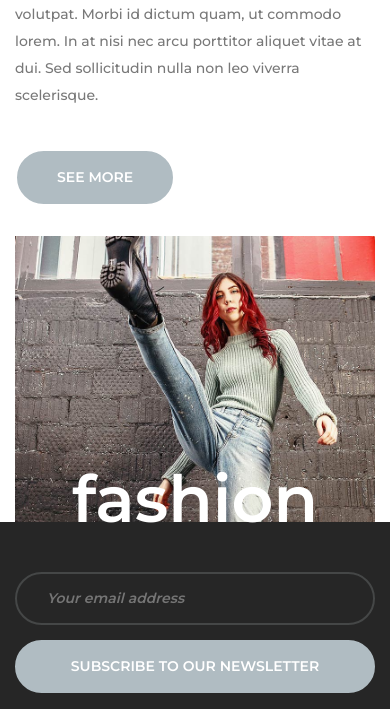
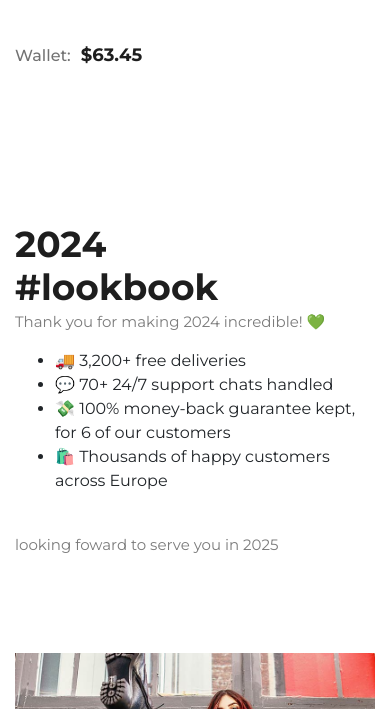
Before and after one commit to htadicha/ecommerce, a Django app: page / in a window 390 px wide. Shown: the part 5791-6500 px from the top of the page. Run offline with Django 5.2, Linux system fonts and the light colour scheme; data comes from the database, SQL or seed files in the repository; data that the repository does not hold is empty; parts of the project's set-up code (start-up, migrations or seed data) failed here and were passed over; some libraries are stand-ins or nearby versions.

Commit message:
responsiveness fixed

```diff
--- a/static/css/style.css
+++ b/static/css/style.css
@@ -76,7 +76,7 @@
 	font-size: 16px;
 }
 
-p {
+p{
 	font-size: 15px;
 	color: #7b7b7b;
 	font-weight: 400;
@@ -103,7 +103,6 @@
 	color: #fff;
 }
 
-ul,
 ol {
 	padding: 0;
 	margin: 0;
@@ -125,6 +124,8 @@
 	font-size: 60px;
 	font-weight: 700;
 }
+
+
 
 .set-bg {
 	background-repeat: no-repeat;
@@ -196,8 +197,8 @@
 	margin-top: -13px;
 	margin-left: -13px;
 	border-radius: 60px;
+	-webkit-animation: loader 0.8s linear infinite;
 	animation: loader 0.8s linear infinite;
-	-webkit-animation: loader 0.8s linear infinite;
 }
 
 @keyframes loader {
--- a/templates/store/categories.html
+++ b/templates/store/categories.html
@@ -50,7 +50,7 @@
                     <div class="single-product-item">
                         <figure>
                             <a href="{{ product.get_url }}">
-                                <img src="{{ product.image.url }}" alt="{{ product.name }}">
+                                <img src="{{ product.image.url }}" alt="{{ product.name }}" style="height: 330px !important; overflow: hidden !important;">
                             </a>
                              {% if product.is_on_deal %}
                             <div class="p-status sale">sale</div>
--- a/templates/store/index.html
+++ b/templates/store/index.html
@@ -76,11 +76,15 @@
                 </div>
             </div>
             <div class="row" id="product-list">
-                {% for product in products %}
-                <div class="col-lg-3 col-sm-6 mix all dresses bags">
-                    <div class="single-product-item">
-                        <figure>
-                            <a href="{{ product.get_url }}"><img src="{{ product.image.url }}" alt="{{ product.name }}"></a>
+                {% for product in products|slice:":12" %}
+                <!-- THE FIX: Added mb-5 (a larger margin-bottom) to create more vertical space between product rows -->
+                <div class="col-lg-3 col-sm-6 mix all dresses bags mb-5">
+                    <!-- Added h-100 to make all product cards in a row the same height -->
+                    <div class="single-product-item h-100">
+                        <figure style="height: 300px !important; overflow: hidden !important;">
+                            <a href="{{ product.get_url }}">
+                                <img src="{{ product.image.url }}" alt="{{ product.name }}" style="height: 290px !important; overflow: hidden !important;">
+                            </a>
 
                             <!-- Product Status Logic -->
                             {% if product.is_new %}
@@ -94,8 +98,11 @@
 
                         </figure>
                         <div class="product-text">
-                            <h6>{{ product.name }}</h6>
-                            <p>${{ product.price }}</p>
+                            <!-- THE FIX: This new style aligns items to the left with a small gap -->
+                            <div style="display: flex; align-items: baseline;">
+                                <h6 style="margin-right: 10px;">{{ product.name }}:</h6>
+                                <p>${{ product.price }}</p>
+                            </div>
                         </div>
                     </div>
                 </div>
@@ -110,16 +117,25 @@
         <div class="container-fluid">
             <div class="row">
                 <div class="col-lg-4 offset-lg-1">
-                    <div class="lookbok-left">
-                        <div class="section-title">
-                            <h2>2025 <br />#lookbook</h2>
-                        </div>
-                        <p>Fusce urna quam, euismod sit amet mollis quis, vestibulum quis velit. Vestibulum malesuada
-                            aliquet libero viverra cursus. Aliquam erat volutpat. Morbi id dictum quam, ut commodo
-                            lorem. In at nisi nec arcu porttitor aliquet vitae at dui. Sed sollicitudin nulla non leo
-                            viverra scelerisque.</p>
-                        <a href="#" class="primary-btn look-btn">See More</a>
+                    <div class="section-title">
+                        <h2>2024 <br />#lookbook</h2>
                     </div>
+                    <p>Thank you for making 2024 incredible! 💚</p>
+                    <ul>
+                        <li>🚚 3,200+ free deliveries</li>
+                        <li>💬 70+ 24/7 support chats handled</li>
+                        <li>💸 100% money-back guarantee kept, for 6 of our customers</li>
+                        <li>🛍️ Thousands of happy customers across Europe</li>
+                    </ul>
+
+                    <br>
+
+                    <p>looking foward to serve you in 2025</p>
+
+                    <br>
+
+
+                    <a href="#" class="primary-btn look-btn">See More</a>
                 </div>
                 <div class="col-lg-5 offset-lg-1">
                     <div class="lookbok-pic">
```
